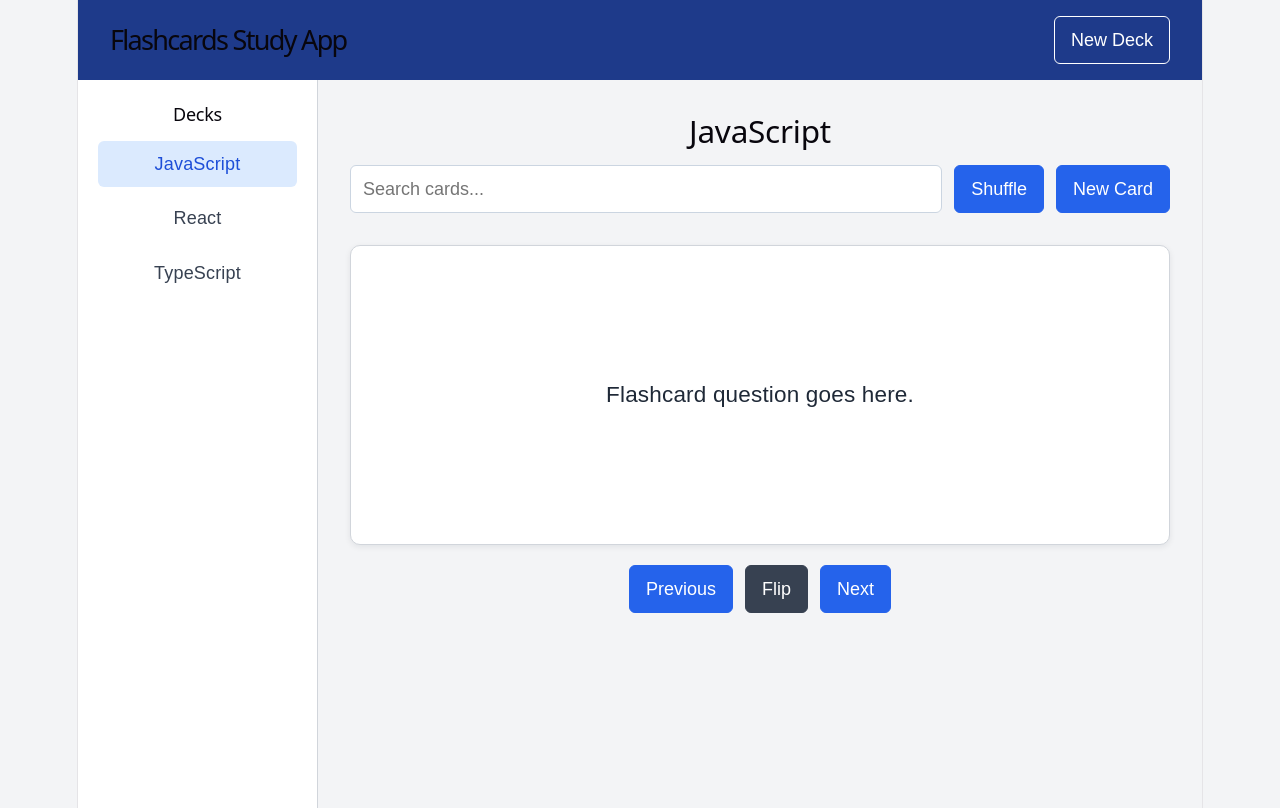
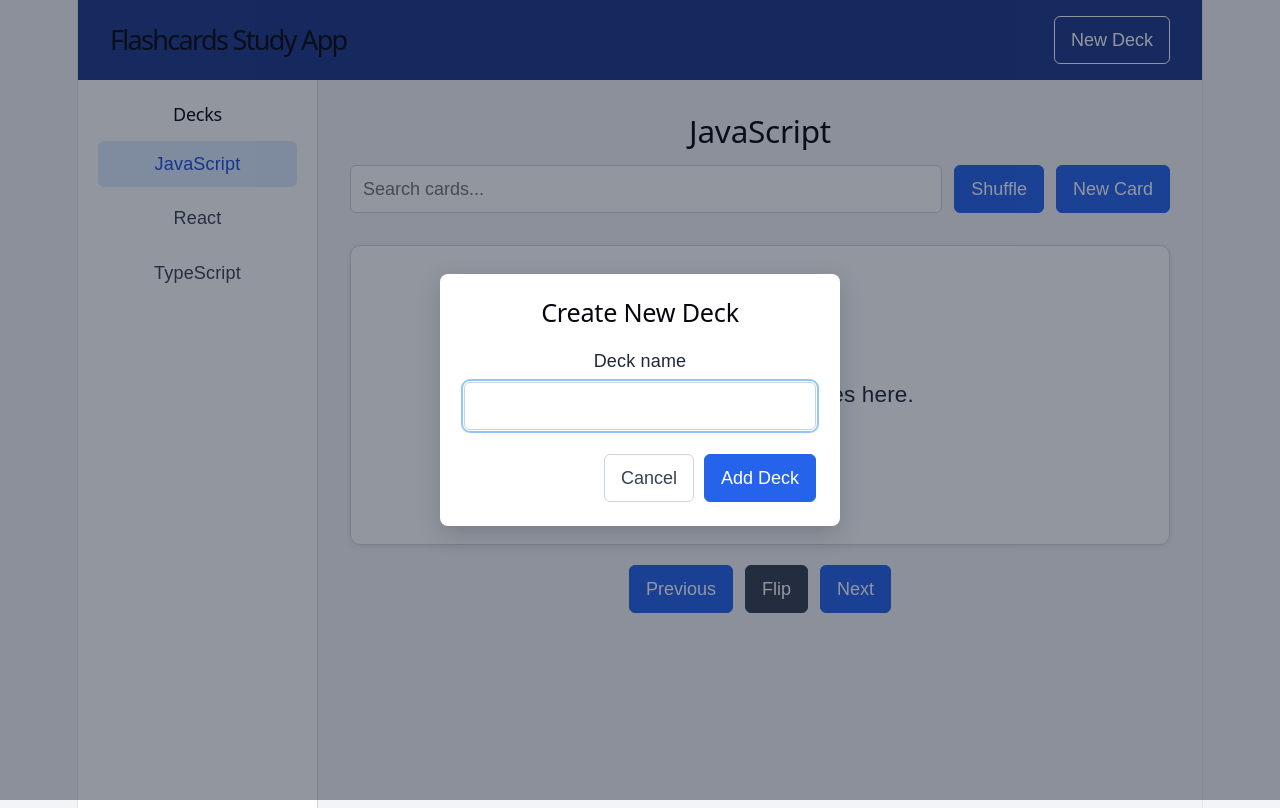
Before and after one commit to mercytv932/Flashcards-app, a React (Vite) app: page / in a window 1280 px wide. Both pictures are taken after a click on the button "New Deck". Built offline with nearby package versions, Linux system fonts and the light colour scheme.

Commit message:
implement new deck ccreation

```diff
--- a/src/App.css
+++ b/src/App.css
@@ -111,7 +111,7 @@
   font-size: 1.75rem;
 }
 
-  input[type='search'] {
+input[type="search"] {
   min-width: 220px;
   flex: 1;
   padding: 10px 12px;
@@ -120,7 +120,7 @@
   background: #ffffff;
 }
 
-  input[type='search']:focus {
+input[type="search"]:focus {
   outline: 2px solid #93c5fd;
   outline-offset: 1px;
 }
@@ -159,6 +159,63 @@
   background: #1f2937;
 }
 
+.modal-backdrop {
+  position: fixed;
+  inset: 0;
+  display: flex;
+  align-items: center;
+  justify-content: center;
+  padding: 20px;
+  background: rgb(15 23 42 / 45%);
+}
+
+.modal {
+  width: min(100%, 400px);
+  padding: 24px;
+  border-radius: 8px;
+  background: #ffffff;
+  box-shadow: 0 8px 24px rgb(15 23 42 / 20%);
+}
+
+.modal h2 {
+  margin: 0 0 20px;
+  font-size: 1.4rem;
+}
+
+.modal form {
+  display: grid;
+  gap: 8px;
+}
+
+.modal input {
+  width: 100%;
+  padding: 10px 12px;
+  border: 1px solid #cbd5e1;
+  border-radius: 6px;
+}
+
+.modal input:focus {
+  outline: 2px solid #93c5fd;
+  outline-offset: 1px;
+}
+
+.modal-actions {
+  display: flex;
+  justify-content: flex-end;
+  gap: 10px;
+  margin-top: 16px;
+}
+
+.modal-actions button:first-child {
+  color: #374151;
+  border-color: #cbd5e1;
+  background: #ffffff;
+}
+
+.modal-actions button:first-child:hover {
+  background: #f3f4f6;
+}
+
 @media (max-width: 640px) {
   header {
     padding: 16px 20px;
@@ -186,7 +243,7 @@
     padding: 24px 20px;
   }
 
-    input[type='search'] {
+  input[type="search"] {
     min-width: 100%;
   }
 }
--- a/src/App.tsx
+++ b/src/App.tsx
@@ -1,20 +1,35 @@
+import { useState } from "react";
 import "./App.css";
+export default function App() {
+  const [decks, setDecks] = useState(["JavaScript", "React", "TypeScript"]);
+  const [isModalOpen, setIsModalOpen] = useState(false);
+  const [newDeckName, setNewDeckName] = useState("");
 
-export default function App() {
+  function handleAddDeck(event: React.FormEvent<HTMLFormElement>) {
+    event.preventDefault();
+
+    const deckName = newDeckName.trim();
+    if (!deckName) return;
+
+    setDecks([...decks, deckName]);
+    setNewDeckName("");
+    setIsModalOpen(false);
+  }
+
   return (
-    <div>
+    <div className="App">
       <header>
         <h1>Flashcards Study App</h1>
-        <button>New Deck</button>
+        <button onClick={() => setIsModalOpen(true)}>New Deck</button>
       </header>
 
-      <div>
+      <div className="app-layout">
         <aside>
           <h2>Decks</h2>
           <ul>
-            <li>JavaScript</li>
-            <li>React</li>
-            <li>TypeScript</li>
+            {decks.map((deck) => (
+              <li key={deck}>{deck}</li>
+            ))}
           </ul>
         </aside>
 
@@ -40,6 +55,35 @@ export default function App() {
           </nav>
         </main>
       </div>
+
+      {isModalOpen && (
+        <div className="modal-backdrop">
+          <div
+            className="modal"
+            role="dialog"
+            aria-modal="true"
+            aria-labelledby="new-deck-title"
+          >
+            <h2 id="new-deck-title">Create New Deck</h2>
+            <form onSubmit={handleAddDeck}>
+              <label htmlFor="deck-name">Deck name</label>
+              <input
+                id="deck-name"
+                type="text"
+                value={newDeckName}
+                onChange={(event) => setNewDeckName(event.target.value)}
+                autoFocus
+              />
+              <div className="modal-actions">
+                <button type="button" onClick={() => setIsModalOpen(false)}>
+                  Cancel
+                </button>
+                <button type="submit">Add Deck</button>
+              </div>
+            </form>
+          </div>
+        </div>
+      )}
     </div>
   );
 }
```
Lines whose indentation alone changed are shown as unchanged.
